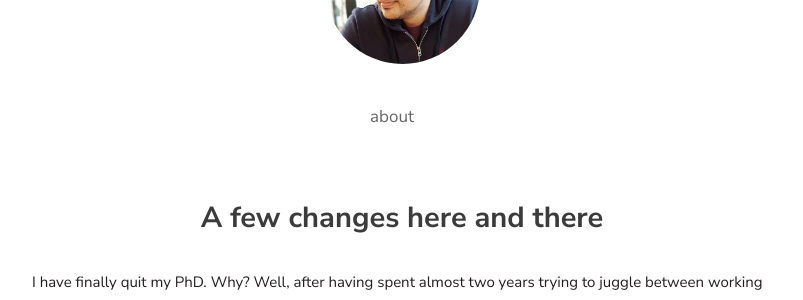
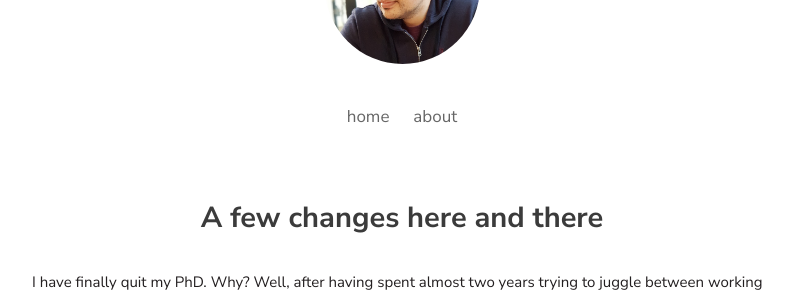
Before and after one commit to pgalatis/pgalatis.github.io, a Jekyll site: the page built from index.html, in a window 1280 px wide. Shown: the part 176-476 px from the top of the page, without its empty margins (238-1041 px from the left). Built offline with Jekyll 4.4.1, drawn with Linux system fonts in a browser that asks for light colours; nearby versions of some CDN libraries; the list of posts is cut into pages by our own code.

Commit message:
Update default.html

```diff
--- a/_layouts/default.html
+++ b/_layouts/default.html
@@ -71,6 +71,7 @@
        <!--<p class="lead">Panos Galatis</p>
        <p class="desc">Technical Author</p>-->
        <nav class="tmenu">
+         <a href="/" title="Home">Home</a>
          <a href="/about/" title="About">About</a>
          <!--<a href="#">contact</a>-->
         </nav>
```
